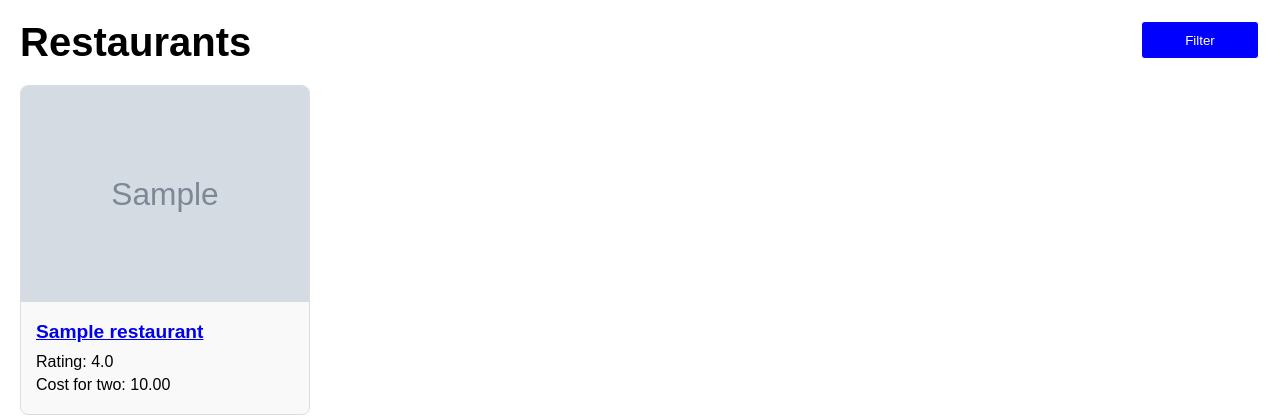
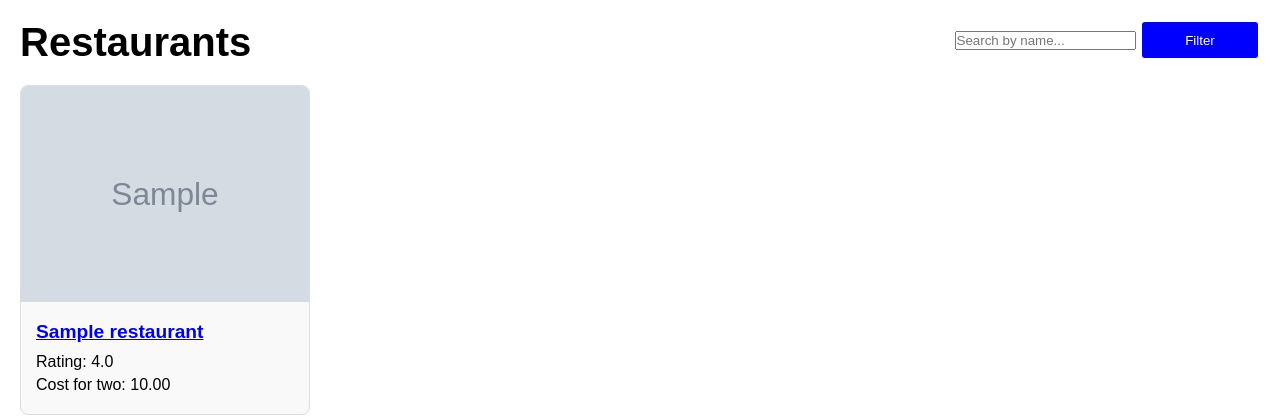
Before and after one commit to danaendraraj05/restaurant-app, a Django app: page / in a window 1280 px wide. Shown: the part 38-458 px from the top of the page. Run offline with Django 5.2, Linux system fonts and the light colour scheme; tables that the repository leaves empty hold one stand-in row (values such as "Sample post"); grey boxes marked "Sample" are stand-in pictures; some libraries are stand-ins or nearby versions.

Commit message:
Added Search Feature

```diff
--- /dev/null
+++ b/restaurant/static/js/search.js
@@ -0,0 +1,19 @@
+document.addEventListener('DOMContentLoaded', function() {
+    const searchInput = document.getElementById('search-input');
+    const restaurantCards = document.querySelectorAll('.restaurant-card');
+
+    searchInput.addEventListener('input', function() {
+        const searchTerm = searchInput.value.trim().toLowerCase();
+
+        restaurantCards.forEach(card => {
+            const titleElement = card.querySelector('.restaurant-title');
+            const title = titleElement.textContent.trim().toLowerCase();
+
+            if (title.includes(searchTerm)) {
+                card.style.display = 'block';
+            } else {
+                card.style.display = 'none';
+            }
+        });
+    });
+});
--- a/restaurant/templates/base_generic.html
+++ b/restaurant/templates/base_generic.html
@@ -13,6 +13,7 @@
     <script src="{% static 'js/popup.js' %}"></script>
     <script src="{% static 'js/bookmark.js' '%}"></script>
     <script src="{% static 'js/visited.js' '%}"></script>
+    <script src="{% static 'js/search.js' '%}"></script>
 </head>
 <body>
     <header>
--- a/restaurant/templates/hotel/restaurant_list.html
+++ b/restaurant/templates/hotel/restaurant_list.html
@@ -4,7 +4,10 @@
 {% block content %}
 <div class="list-header">
     <h1>Restaurants</h1>
+    <div class="right-corner">
+    <input type="text" id="search-input" placeholder="Search by name...">
     <button id="filter-btn" class="open-filter-btn">Filter</button>
+    </div>
 </div>
 
 <div id="filter-overlay" class="overlay">
@@ -64,4 +67,5 @@
     </div>
     {% endfor %}
 </div>
+
 {% endblock %}
```
